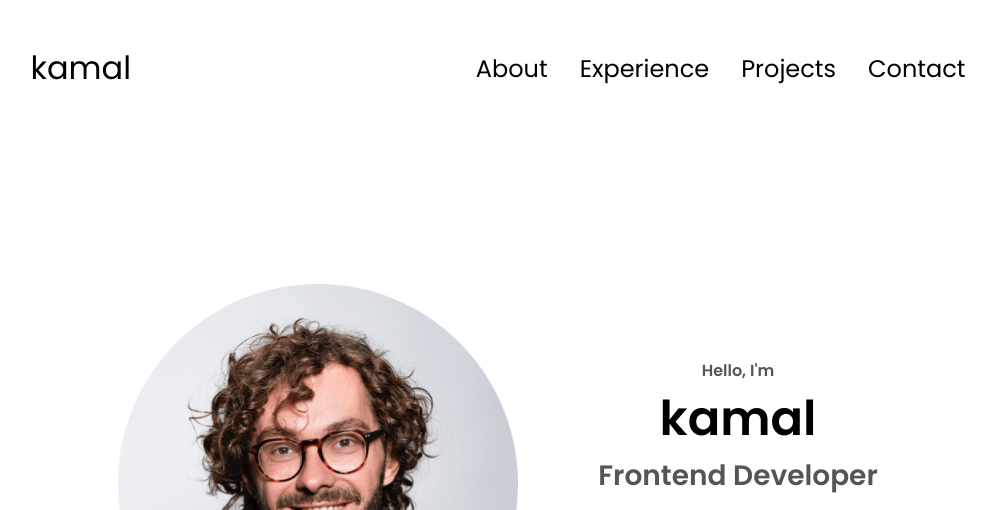
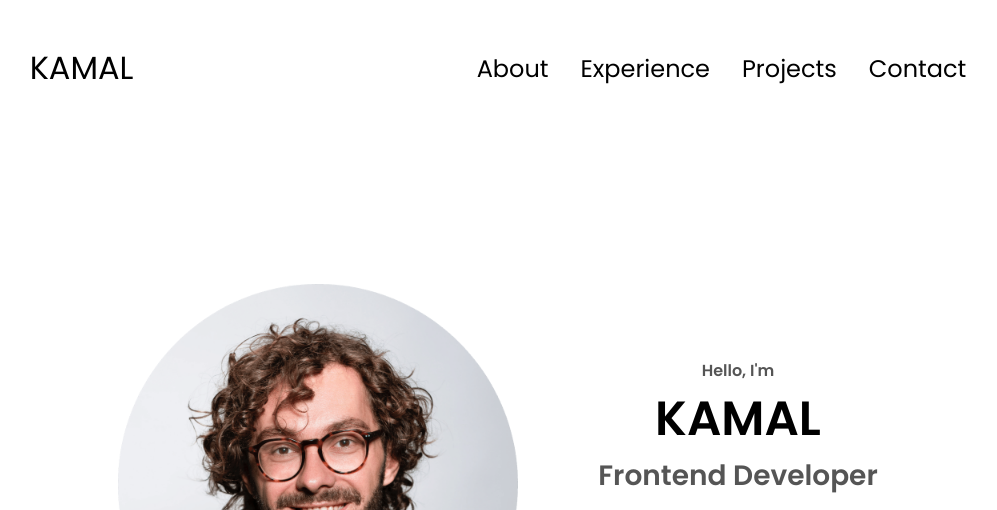
Before and after one commit to Kamal2005kamal/port_folio, a plain HTML site: page index.html in a window 1280 px wide. Shown: the top 510 px of the page, without its empty margins (142-1139 px from the left). Drawn offline with Linux system fonts and the light colour scheme.

Commit message:
Update index.html

```diff
--- a/index.html
+++ b/index.html
@@ -10,7 +10,7 @@
   </head>
   <body>
     <nav id="desktop-nav">
-      <div class="logo">kamal</div>
+      <div class="logo">KAMAL</div>
       <div>
         <ul class="nav-links">
           <li><a href="#about">About</a></li>
@@ -21,7 +21,7 @@
       </div>
     </nav>
     <nav id="hamburger-nav">
-      <div class="logo">kamal</div>
+      <div class="logo">KAMAL</div>
       <div class="hamburger-menu">
         <div class="hamburger-icon" onclick="toggleMenu()">
           <span></span>
@@ -42,7 +42,7 @@
       </div>
       <div class="section__text">
         <p class="section__text__p1">Hello, I'm</p>
-        <h1 class="title">kamal</h1>
+        <h1 class="title">KAMAL</h1>
         <p class="section__text__p2">Frontend Developer</p>
         <div class="btn-container">
           <button
```
